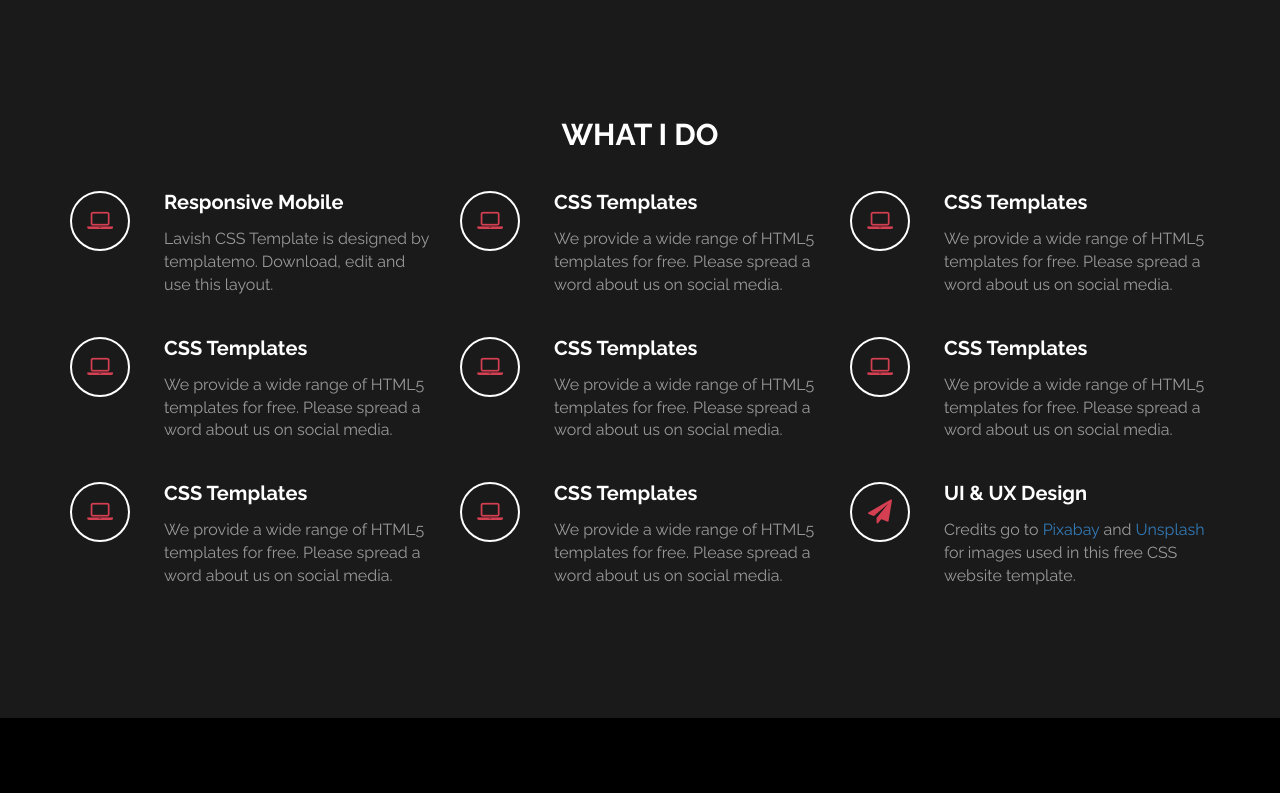
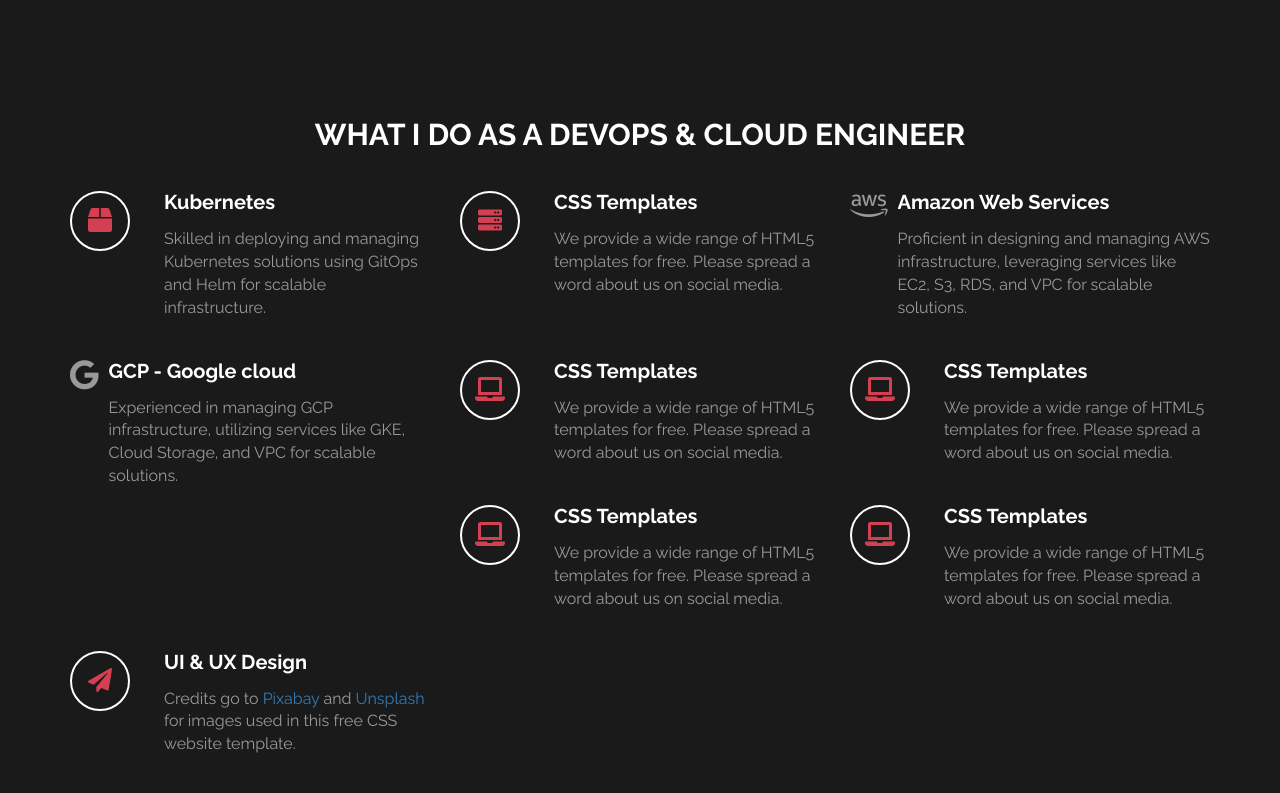
Before and after one commit to sravanre/portfolio-sravan-javascript, a plain HTML site: page index.html in a window 1280 px wide. Shown: the part 667-1460 px from the top of the page. Drawn offline with Linux system fonts and the light colour scheme.

Commit message:
Update index.html and templatemo-style.css for content and styling enhancements

```diff
--- a/css/templatemo-style.css
+++ b/css/templatemo-style.css
@@ -418,3 +418,6 @@
         color: #D43F52;
     }
 /* end social icon */
+.aws-icon {
+    font-size: 30px;            /* Makes the icon larger
+}
--- a/index.html
+++ b/index.html
@@ -28,6 +28,9 @@
 		<link rel="stylesheet" href="css/jquery.fullPage.css">
 		<!-- custom -->
 		<link rel="stylesheet" href="css/templatemo-style.css">
+		<!-- custom  -->
+		<link href="https://cdnjs.cloudflare.com/ajax/libs/font-awesome/5.15.4/css/all.min.css" rel="stylesheet">
+
 
 	</head>
 	<body>
@@ -57,7 +60,7 @@
 			<div class="container">
 				<div class="row">
 					<div class="col-md-12 wow bounce">
-						<h2>WHAT I DO</h2>
+						<h2>WHAT I DO AS A DEVOPS & CLOUD ENGINEER</h2>
 					</div>
                 </div>
 
@@ -65,11 +68,11 @@
 					<div class="col-md-4 col-xs-11 wow fadeInUp" data-wow-delay="0.6s">
 						<div class="media">
 							<div class="media-object media-left">
-								<i class="fa fa-laptop"></i>
+								<i class="fa fa-box"></i>
 							</div>
 							<div class="media-body">
-								<h3 class="media-heading">Responsive Mobile</h3>
-								<p>Lavish CSS Template is designed by templatemo. Download, edit and use this layout.</p>
+								<h3 class="media-heading">Kubernetes</h3>
+								<p>Skilled in deploying and managing Kubernetes solutions using GitOps and Helm for scalable infrastructure.</p>
 							</div>
 						</div>
 					</div>
@@ -77,7 +80,7 @@
 					<div class="col-md-4 col-xs-11 wow fadeInUp" data-wow-delay="0.6s">
 						<div class="media">
 							<div class="media-object media-left">
-								<i class="fa fa-laptop"></i>
+								<i class="fa fa-server"></i>
 							</div>
 							<div class="media-body">
 								<h3 class="media-heading">CSS Templates</h3>
@@ -89,11 +92,11 @@
 					<div class="col-md-4 col-xs-11 wow fadeInUp" data-wow-delay="0.6s">
 						<div class="media">
 							<div class="media-object media-left">
-								<i class="fa fa-laptop"></i>
+								<i class="fab fa-aws aws-icon"></i>
 							</div>
 							<div class="media-body">
-								<h3 class="media-heading">CSS Templates</h3>
-								<p>We provide a wide range of HTML5 templates for free. Please spread a word about us on social media.</p>
+								<h3 class="media-heading">Amazon Web Services</h3>
+								<p>Proficient in designing and managing AWS infrastructure, leveraging services like EC2, S3, RDS, and VPC for scalable solutions.</p>
 							</div>
 						</div>
 					</div>
@@ -101,11 +104,11 @@
 					<div class="col-md-4 col-xs-11 wow fadeInUp" data-wow-delay="0.6s">
 						<div class="media">
 							<div class="media-object media-left">
-								<i class="fa fa-laptop"></i>
+								<i class="fab fa-google aws-icon"></i>
 							</div>
 							<div class="media-body">
-								<h3 class="media-heading">CSS Templates</h3>
-								<p>We provide a wide range of HTML5 templates for free. Please spread a word about us on social media.</p>
+								<h3 class="media-heading">GCP - Google cloud</h3>
+								<p>Experienced in managing GCP infrastructure, utilizing services like GKE, Cloud Storage, and VPC for scalable solutions.</p>
 							</div>
 						</div>
 					</div>
@@ -325,12 +328,12 @@
 			<div class="container">
 				<div class="row">
 					<div class="col-md-12 wow fadeIn" data-wow-delay="0.9s">
-						<p>Copyright &copy; 2018 Lavish Personal Profile
+						<p>Copyright &copy; 2023 Sravan Palla Personal Profile
 
-                        . Designed by <a rel="nofollow noopener" href="https://templatemo.com">templatemo</a></p>
+                        . </p>
 						<hr>
 						<ul class="social-icon">
-							<li><a href="#" class="fa fa-facebook"></a></li>
+							<li><a href="#" class="fa fa-linkedin"></a></li>
 							<li><a href="#" class="fa fa-twitter"></a></li>
 							<li><a href="#" class="fa fa-instagram"></a></li>
 						</ul>
```
